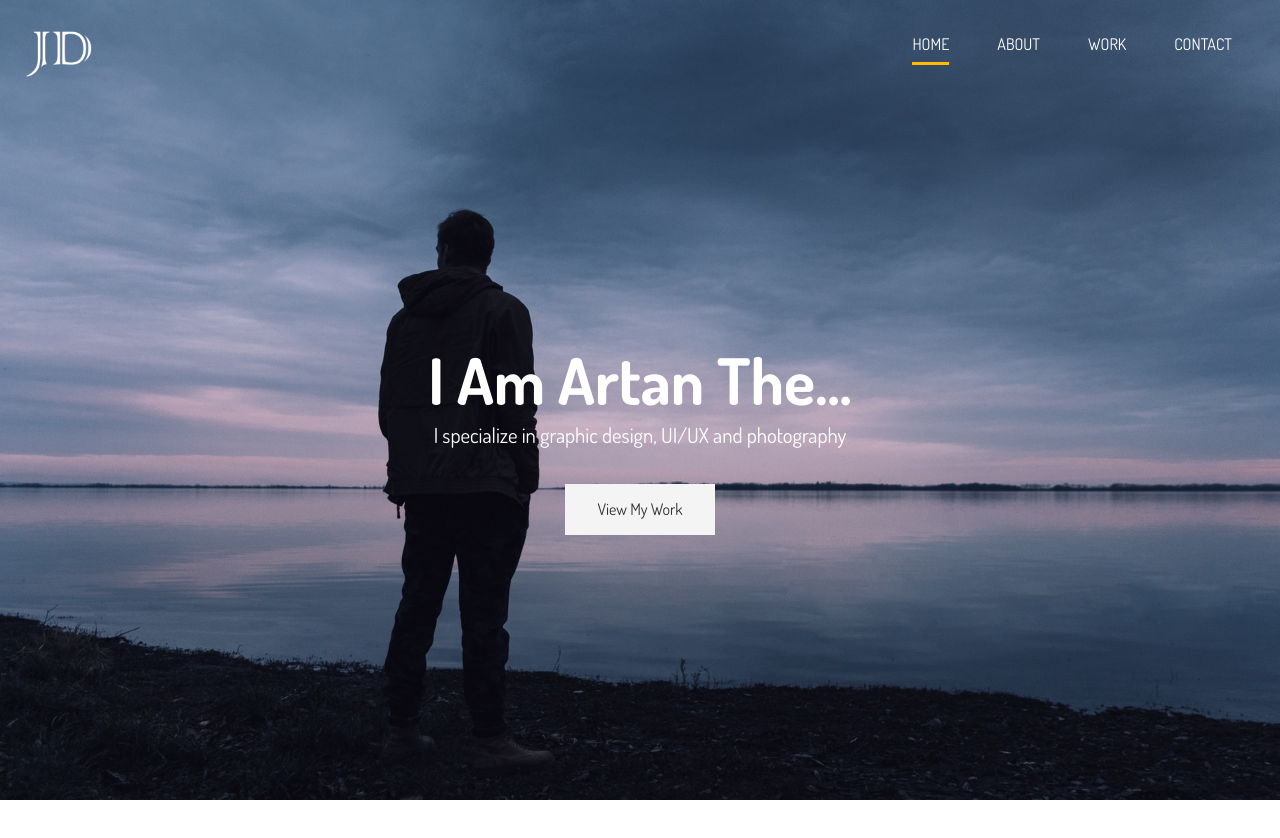
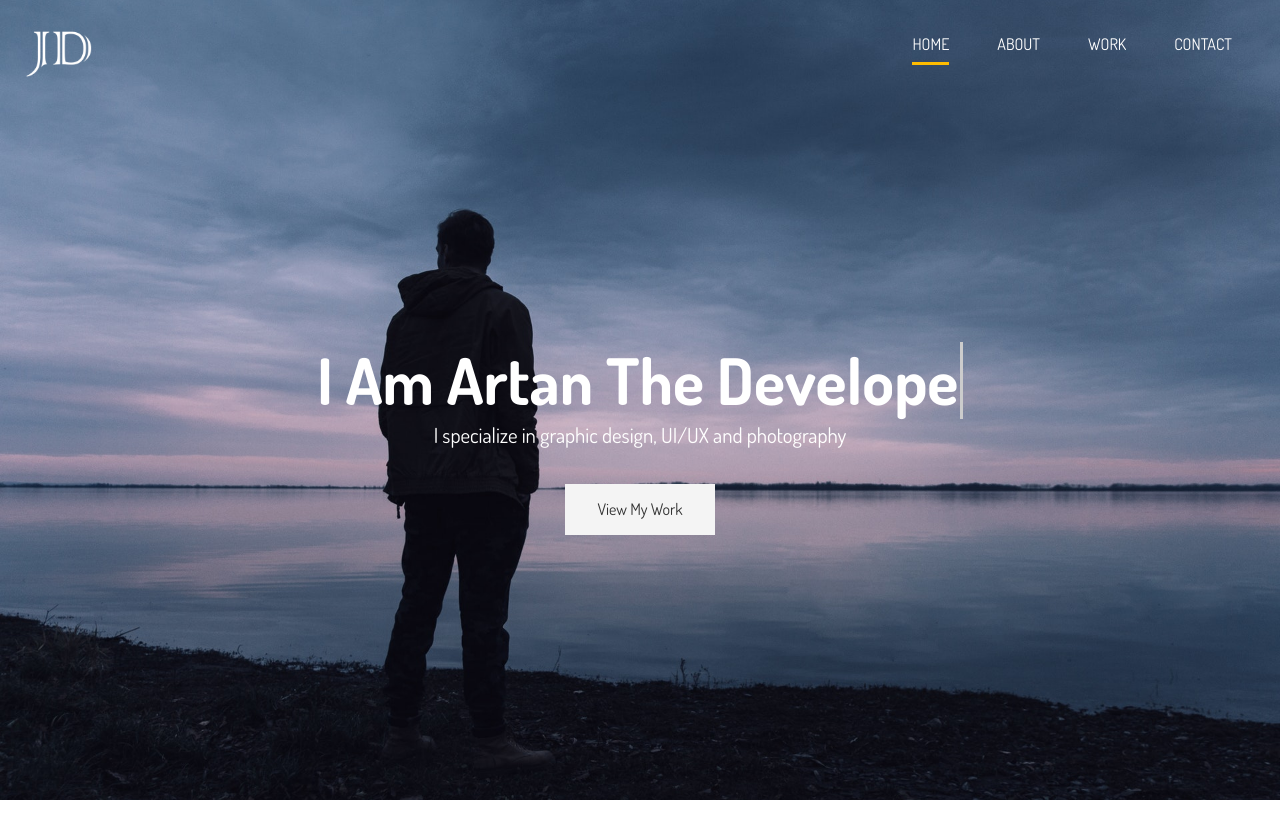
Before and after one commit to Artan-Hysenaj/portfolio, a Next.js app: page / in a window 1280 px wide. Shown: the top 838 px of the page. Built offline with nearby package versions, Linux system fonts and the light colour scheme.

Commit message:
feat: add Typwriter component

```diff
--- a/src/components/layouts/primary/PrimaryLayout.module.scss
+++ b/src/components/layouts/primary/PrimaryLayout.module.scss
@@ -4,7 +4,7 @@
   color: white;
   .showcase {
     background: $bg-image no-repeat center right / cover;
-    height: 100vh;
+    min-height: 100vh;
   }
 
   .header-content {
--- a/src/components/layouts/primary/PrimaryLayout.tsx
+++ b/src/components/layouts/primary/PrimaryLayout.tsx
@@ -1,5 +1,6 @@
 import Footer from '@/components/navigation/footer/Footer';
 import Header from '@/components/navigation/header/Header';
+import Typewriter from '@/components/shared/Typewriter/Typewriter';
 import Head from 'next/head';
 import Link from 'next/link';
 import styles from './PrimaryLayout.module.scss';
@@ -20,12 +21,8 @@ const PrimaryLayout: React.FC<PrimaryLayoutProps> = ({
           <Header />
           <div className={styles['header-content']}>
             <h1>
-              I Am Artan The...
-              <span
-                className={styles['txt-type']}
-                data-wait="3000"
-                data-words='["Photographer", "Designer", "UI/UX Dev"]'
-              ></span>
+              I Am Artan The{' '}
+              <Typewriter words={['Developer', 'Designer', 'Photographer']} />
             </h1>
             <p className="lead">
               I specialize in graphic design, UI/UX and photography
--- a/src/components/navigation/header/Header.tsx
+++ b/src/components/navigation/header/Header.tsx
@@ -2,6 +2,7 @@ import cs from 'classnames';
 import Image from 'next/image';
 import NavLink from '../utils/navlink/NavLink';
 import styles from './Header.module.scss';
+
 export type HeaderProps = React.ComponentPropsWithoutRef<'nav'>;
 
 const Header: React.FC<HeaderProps> = ({ ...headerProps }) => {
--- /dev/null
+++ b/src/components/shared/Typewriter/Typewriter.module.scss
@@ -0,0 +1,29 @@
+.cursor {
+  display: inline-block;
+  background-color: #ccc;
+  margin-left: 0.1rem;
+  width: 3px;
+  animation: blink 1s infinite;
+}
+
+.typing {
+  animation: none;
+}
+
+@keyframes blink {
+  0% {
+    background-color: #ccc;
+  }
+  49% {
+    background-color: #ccc;
+  }
+  50% {
+    background-color: transparent;
+  }
+  99% {
+    background-color: transparent;
+  }
+  100% {
+    background-color: #ccc;
+  }
+}
--- /dev/null
+++ b/src/components/shared/Typewriter/Typewriter.tsx
@@ -0,0 +1,75 @@
+import cs from 'classnames';
+import { useEffect, useState } from 'react';
+import styles from './Typewriter.module.scss';
+
+export type TypewriterProps = {
+  words: string[];
+  typingDelay?: number;
+  erasingDelay?: number;
+  transitionDelay?: number;
+  className?: string;
+};
+
+/**
+ * Typewriter component that types and erases words
+ * @param  {TypewriterProps} { words, className, typingDelay = 300, erasingDelay = 200, transitionDelay = 2000 } - Props
+ */
+
+const Typewriter: React.FC<TypewriterProps> = ({
+  typingDelay = 300,
+  erasingDelay = 200,
+  transitionDelay = 2000,
+  words,
+  className,
+}: TypewriterProps) => {
+  let wordsIndex = 0;
+  let charIndex = 0;
+  const [text, setText] = useState('');
+  const [typing, setTyping] = useState(true);
+
+  function type() {
+    if (charIndex < words[wordsIndex].length) {
+      setTyping(true);
+      setText(words[wordsIndex].substring(0, charIndex + 1));
+      charIndex++;
+      setTimeout(type, typingDelay);
+    } else {
+      setTyping(false);
+      setTimeout(erase, transitionDelay);
+    }
+  }
+
+  function erase() {
+    if (charIndex > 0) {
+      setTyping(true);
+      setText(words[wordsIndex].substring(0, charIndex - 1));
+      charIndex--;
+      setTimeout(erase, erasingDelay);
+    } else {
+      setTyping(false);
+      wordsIndex++;
+      if (wordsIndex >= words.length) wordsIndex = 0;
+      setTimeout(type, typingDelay + 1100);
+    }
+  }
+
+  useEffect(() => {
+    setTimeout(type, 1000);
+    // eslint-disable-next-line react-hooks/exhaustive-deps
+  }, []);
+
+  return (
+    <span className={className}>
+      {text}
+      <span
+        className={cs(styles.cursor, {
+          [styles.typing]: typing,
+        })}
+      >
+        &nbsp;
+      </span>
+    </span>
+  );
+};
+
+export default Typewriter;
```
Also changed, not shown: src/components/shared/Typewriter/Typewriter.mocks.ts (added, +9 -0 lines), 1 other file (tests, documents, lock files or other folders).
